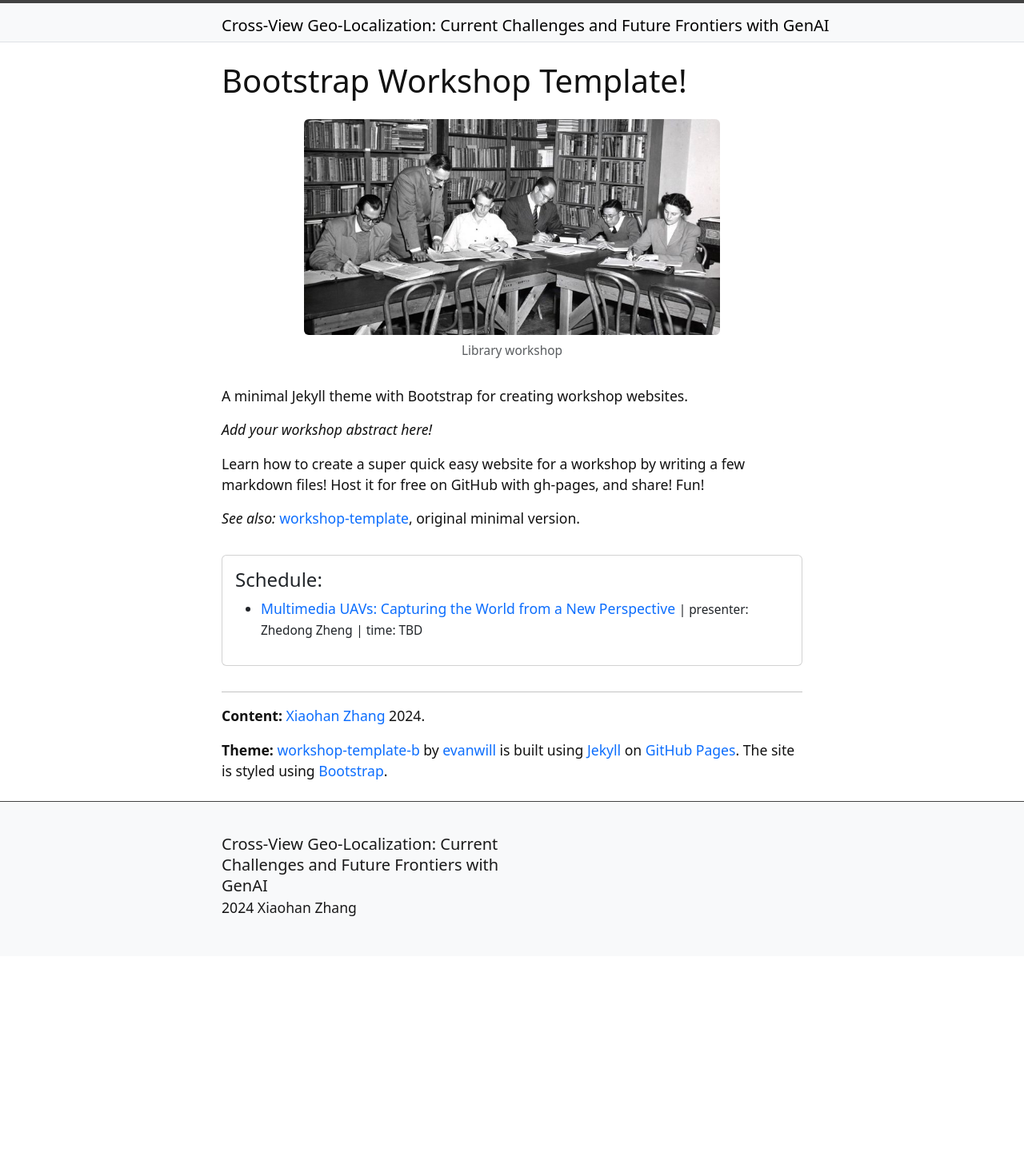
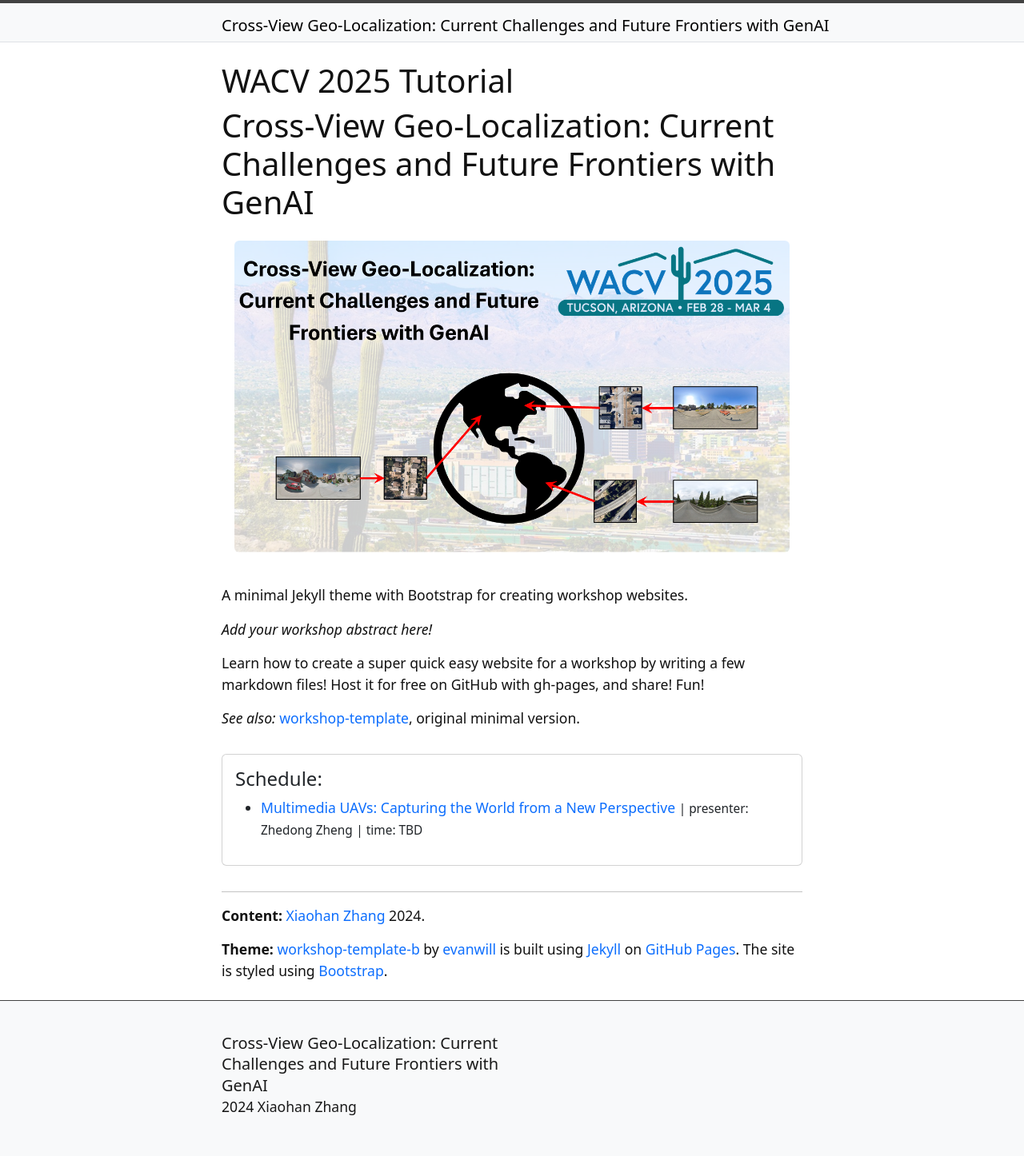
Before and after one commit to zxh009123/WACV25_CVGL_Tutorial, a Jekyll site: the page built from index.md, in a window 1280 px wide. Shown: the whole page at 80% size. Built offline with Jekyll 4.4.1, drawn with Linux system fonts in a browser that asks for light colours; before the commit the page ends 1196 px from its top, so only the background shows below that.

Commit message:
add teaser img

```diff
--- a/_config.yml
+++ b/_config.yml
@@ -18,8 +18,8 @@ title: "Cross-View Geo-Localization: Current Challenges and Future Frontiers wit
 # title-icon: lightblub
 # description, keywords, and image for meta tags
 # these do not visibility appear on the pages, but used for SEO
-description: "Create a workshop website quick and easy!"
-keywords: "workshops, websites, gh-pages, jekyll"
+description: "WACV 2025 tutorial, Cross-View Geo-Localization: Current Challenges and Future Frontiers with GenAI"
+keywords: "Computer Vision, WACV, visual geo-localization, cross-view geo-localization, GenAI"
 # featured-image is added to metadata tags for social media sharing
 # use a relative path to image in this repository or full URL
 featured-image: "/images/uidaho-workshop.jpg"
--- a/index.md
+++ b/index.md
@@ -3,9 +3,10 @@ title: Home
 layout: page
 ---
 
-# Bootstrap Workshop Template!
+# WACV 2025 Tutorial
+# Cross-View Geo-Localization: Current Challenges and Future Frontiers with GenAI
 
-{% include figure.html img="uidaho-workshop.jpg" alt="intro image here" caption="Library workshop" width="75%" %}
+{% include figure.html img="teaser.png" alt="intro image here" width="100%" %}
 
 A minimal Jekyll theme with Bootstrap for creating workshop websites.
 
```
Also changed, not shown: README.md, images/teaser.png (added), images/uidaho-workshop.jpg (deleted).
